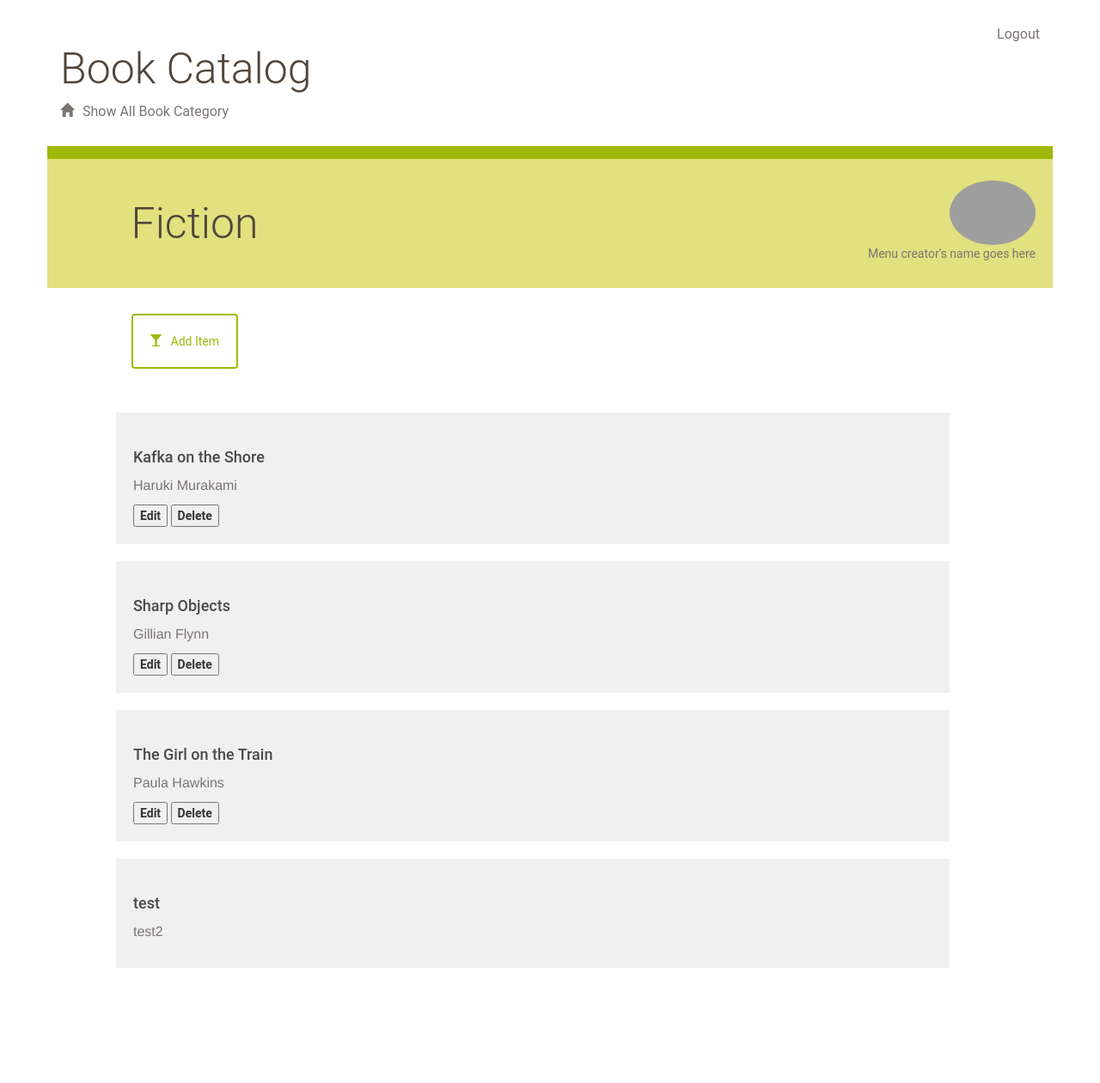
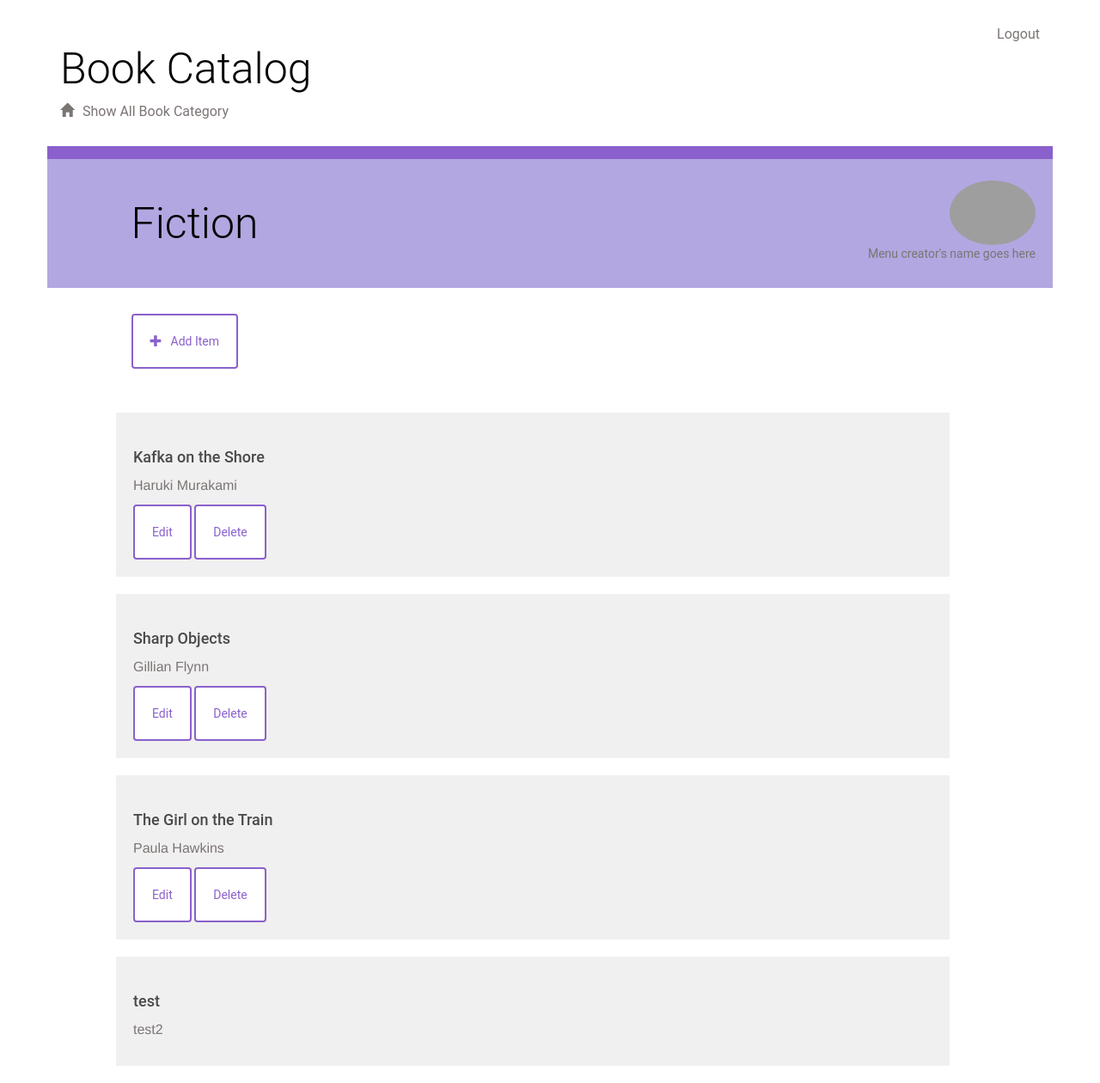
Before and after one commit to Ghada004/ItemCatalog, a Flask app: page /category/1/ in a window 1280 px wide. Shown: the whole page at 86% size. Before the commit the page ends 1126 px from the top, so only its background shows below. Run offline with Flask 2, Linux system fonts and the light colour scheme; a user stored in the database is signed in; some libraries are stand-ins or nearby versions; grey boxes are pictures that could not be loaded.

Commit message:
Final Update

```diff
--- a/Templates/items.html
+++ b/Templates/items.html
@@ -34,7 +34,7 @@
 		<div class="col-md-11 padding-none">
 			<a href="{{url_for('newBookItem')}}">
 				<button class="btn btn-default" id="new-menu-item">
-					<span class="glyphicon glyphicon-glass" aria-hidden="true"></span>Add Item
+					<span class="glyphicon glyphicon-plus" aria-hidden="true"></span>Add Item
 				</button>
 			</a>
 		</div>
@@ -51,8 +51,18 @@
 											<h3>{{items[i].title}}</h3>
 											<p>{{items[i].author}}</p>
 											{% if permissions[i] == True %}
-											<button> Edit </button>
-											<button> Delete </button>
+
+											<a href="{{url_for('editItem', category_id = category.id, item_id = items[i].id)}}">
+											<button class="btn btn-default">
+												Edit
+											</button>
+										</a>
+												<a href="{{url_for('deleteItem', category_id = category.id, item_id = items[i].id)}}">
+												<button class="btn btn-default">
+													Delete
+												</button>
+											</a>
+
 											{% endif %}
 										</div>
 								{% endfor %}
--- a/Templates/newitem.html
+++ b/Templates/newitem.html
@@ -24,7 +24,7 @@
 						{% endfor %}
 					</select>
 					<button type="submit" class="btn btn-default" id="submit" type="submit">
-					<span class="glyphicon glyphicon-glass" aria-hidden="true"></span>Create</button>
+					<span class="glyphicon" aria-hidden="true"></span>Create</button>
 				</div>
 			</form>
 		</div>
--- a/application.py
+++ b/application.py
@@ -271,43 +271,38 @@ def newBookItem():
 def editItem(category_id, item_id):
     if 'username' not in login_session:
         return redirect('/login')
-    editedItem = session.query(Item).filter_by(id=item_id).one()
-    category = session.query(Category).filter_by(id=category_id).one()
-    if login_session['user_id'] != category.user_id:
-        return "<script>function myFunction() {alert('You are not authorized to edit Book items.');}</script><body onload='myFunction()'>"
+    editedItem = session.query(Item).filter_by(category_id=category_id,id=item_id).one()
     if request.method == 'POST':
-        if request.form['title']:
+        if (request.form['title'] and request.form['author'] and request.form['category']):
+            category = session.query(Category).filter_by(name=request.form['category']).one()
             editedItem.title = request.form['title']
-        if request.form['author']:
-            editedItem.description = request.form['author']
-        session.add(editedItem)
-        session.commit()
-        flash('Book Item Successfully Edited')
-        return redirect(url_for('showItem', category_id=category_id))
+            editedItem.author = request.form['author']
+            editedItem.category = category
+            session.add(editedItem)
+            flash('Category Successfully Edited %s' % editedItem.title)
+            session.commit()
+            return redirect(url_for('showcategories'))
     else:
-        return render_template('edititem.html', category_id=category_id, item_id=item_id, item=editedItem)
+        if editedItem.user_id != login_session['user_id']:
+            return redirect(url_for('showcategories'))
+        categories = session.query(Category).all()
+        return render_template('edititem.html', item=editedItem, categories=categories)
 
-
-# Delete a menu item
+# Delete a Book item
 @app.route('/category/<int:category_id>/item/<int:item_id>/delete', methods=['GET', 'POST'])
 def deleteItem(category_id, item_id):
     if 'username' not in login_session:
         return redirect('/login')
-    category = session.query(Category).filter_by(id=category_id).one()
-    itemToDelete = session.query(Item).filter_by(id=item_id).one()
-    if login_session['user_id'] != category.user_id:
-        return "<script>function myFunction() {alert('You are not authorized to delete Book items.');}</script><body onload='myFunction()'>"
-    if request.method == 'POST':
-        session.delete(itemToDelete)
-        session.commit()
-        flash('Book Item Successfully Deleted')
-        return redirect(url_for('showItem', category_id=category_id))
     else:
-        return render_template('deleteItem.html', item=itemToDelete)
-
-
-
-
+        itemDelete = session.query(Item).filter_by(id=item_id).one()
+        if itemDelete.user_id == login_session['user_id']:
+            if request.method == 'POST':
+                session.delete(itemDelete)
+                session.commit()
+                flash('Book Item Successfully Deleted')
+                return redirect(url_for('showcategories', category_id=category_id))
+            else:
+                return render_template('deleteItem.html',category_id=category_id, item_id=item_id, item=itemDelete)
 
 if __name__ == '__main__':
     app.secret_key = 'super_secret_key'
--- a/static/styles.css
+++ b/static/styles.css
@@ -6,7 +6,7 @@
 h1 {
 	font-family: "Helvetica Neue Light", Roboto, Helvetica, Arial, sans-serif;
 	font-size: 50px;
-	color: #51453B;
+	color: #000000;
 	line-height: 60px;
 	font-weight: 300;
 }
@@ -56,12 +56,12 @@ h3 {
 .btn {
 	padding: 20px;
 	margin: 0;
-	border-color: #9FB80A;
+	border-color: #8A60CC;
 	border-width: 2px;
-	color: #9FB80A;;
+	color: #8A60CC;;
 }
 .btn:hover {
-	border-color: #9FB80A;
+	border-color: #b68ed2;
 }
 .btn.delete {
 	border-color: #aaaaaa;
@@ -96,7 +96,7 @@ h3 {
 	background-color: #42C3C9;
 }
 .divider.green {
-	background-color: #9FB80A;
+	background-color: #8A60CC;
 }
 .banner.main {
 	height: 150px;
@@ -107,7 +107,7 @@ h3 {
 }
 .banner.menu {
 	height: 150px;
-	background-color: #E1E17F;
+	background-color: #b2a7e1;
 }
 .banner.profile {
 	height: 150px;
@@ -121,7 +121,7 @@ h3 {
  	padding: 20px;
 u }
  .restaurant-list:hover {
- 	background-color: #e1e17f;
+ 	background-color: #bca3e5;
  	padding: 20px;
 }
 .menu-item {
@@ -150,7 +150,7 @@ u }
 	margin-top: -20px;
 }
 .flash {
-	background-color: #98FB98;
+	background-color: #cd98fb;
 	width:100%;
 	text-decoration: none;
 
```
Also changed, not shown: Templates/deleteItem.html (+5 -7 lines), Templates/edititem.html (+13 -7 lines), database_setup.db.
